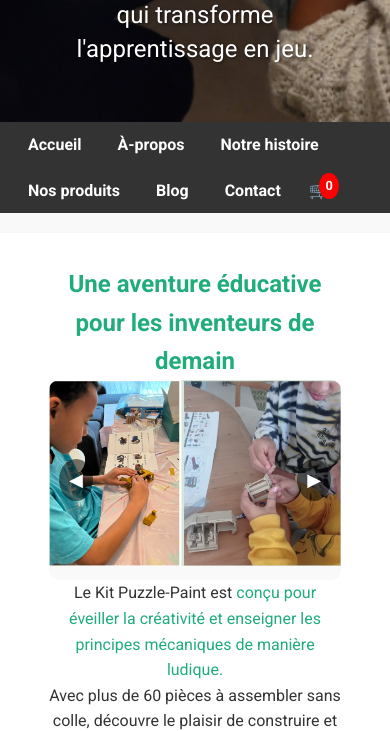
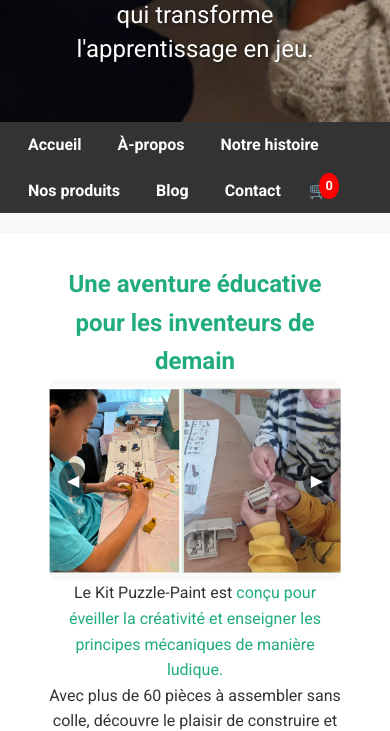
Before and after one commit to Sharlee18/Sitewebpuzzlepaint, a plain HTML site: page index.html in a window 390 px wide. Shown: the part 378-1109 px from the top of the page. Drawn offline with Linux system fonts and the light colour scheme.

Commit message:
correction image carrousel corrompu

```diff
--- a/CSS.css
+++ b/CSS.css
@@ -209,29 +209,6 @@ footer p {
     margin-top: 1rem;
 }
 
-
-/* Conteneur du carrousel */
-.carousel {
-    width: 100%; /* Adaptez à la largeur souhaitée */
-    max-width: 500px; /* Largeur maximale pour limiter la taille */
-    overflow: hidden; /* Masque les images qui dépassent du conteneur */
-    margin: 0 auto; /* Centre le carrousel */
-    position: relative;
-}
-
-/* Conteneur des images */
-.carousel-images {
-    display: flex; /* Les images sont alignées en ligne */
-    animation: slide 20s infinite; /* Animation de défilement */
-}
-
-/* Chaque image */
-.carousel-images img {
-    width: 100%; /* Chaque image occupe toute la largeur du conteneur */
-    flex-shrink: 0; /* Empêche les images de se réduire */
-}
-
-
 /* Section vidéo */
 .video {
     text-align: center;
@@ -260,68 +237,6 @@ footer p {
     box-shadow: 0 4px 8px rgba(18, 210, 120, 0.548);
 }
 
-
-.carousel {
-    position: relative;
-    max-width: 600px;
-    margin: auto;
-    overflow: hidden;
-}
-
-.carousel-track-container {
-    position: relative;
-    overflow: hidden;
-}
-
-.carousel-track {
-    display: flex;
-    transition: transform 0.5s ease-in-out;
-    list-style: none;
-    padding: 0;
-    margin: 0;
-}
-
-.carousel-slide {
-    min-width: 100%; /* Chaque image occupe 100% de la largeur visible */
-}
-
-.carousel img {
-    width: 100%; /* Ajuste la largeur au conteneur */
-    height: auto; /* Maintient le ratio d'aspect */
-    max-height: 300px; /* Limite la hauteur maximale */
-    object-fit: cover; /* Remplit le conteneur sans déformer l'image */
-}
-
-.carousel-nav {
-    position: absolute;
-    top: 50%;
-    width: 100%;
-    display: flex;
-    justify-content: space-between;
-    transform: translateY(-50%);
-}
-
-.carousel-btn {
-    background-color: rgba(0, 0, 0, 0.5);
-    color: white;
-    border: none;
-    padding: 10px;
-    cursor: pointer;
-    font-size: 18px;
-    border-radius: 50%;
-}
-
-.carousel-btn:hover {
-    background-color: rgba(0, 0, 0, 0.7);
-}
-
-.carousel-indicators {
-    position: absolute;
-    bottom: 10px;
-    display: flex;
-    justify-content: center;
-    width: 100%;
-}
 
 .indicator {
     height: 10px;
@@ -367,15 +282,6 @@ footer p {
         padding: 0.5rem;
     }
 
-    /* Adapter le carrousel */
-    .carousel {
-        max-width: 100%; /* Adapte la largeur au téléphone */
-    }
-
-    .carousel img {
-        max-height: 200px; /* Limite la hauteur des images */
-        object-fit: cover; /* Garde une bonne proportion sans déformer */
-    }
 
     /* Réduire les boutons */
     .btn {
@@ -390,12 +296,6 @@ footer p {
     }
 }
 
-.carousel img {
-    width: 100%; /* L'image occupe toute la largeur */
-    height: auto; /* Respecte les proportions */
-    object-fit: cover; /* Empêche les déformations */
-}
-
 footer {
     padding: 10px 20px; /* Réduit l'espacement interne */
     font-size: 0.8rem; /* Adapte la taille de la police */
@@ -406,106 +306,6 @@ img {
     height: auto; /* Conserve les proportions de l'image */
     display: block; /* Supprime les espaces blancs sous les images */
     margin: 0 auto; /* Centre l'image */
-}
-
-/* Conteneur principal pour le carrousel */
-.carousel {
-    position: relative;
-    width: 100%;
-    max-width: 600px; /* Largeur maximale pour limiter la taille */
-    margin: auto;
-    overflow: hidden; /* Masque les débordements */
-    background: #f9f9f9; /* Fond de sécurité pour les transitions */
-    border-radius: 10px; /* Coins arrondis pour un design moderne */
-}
-
-/* Conteneur pour les images */
-.carousel-track {
-    display: flex;
-    transition: transform 0.5s ease-in-out; /* Transition fluide */
-    list-style: none;
-    padding: 0;
-    margin: 0;
-}
-
-/* Images des carrousels */
-.carousel-track img {
-    width: 100%; /* L'image occupe toute la largeur */
-    height: 100%; /* S'adapte à la hauteur définie */
-    object-fit: contain; /* Maintient les proportions sans couper l'image */
-    flex-shrink: 0; /* Empêche les images de rétrécir */
-}
-
-/* Fixer la hauteur du conteneur */
-.carousel {
-    height: 300px; /* Hauteur fixe du carrousel */
-}
-
-/* Navigation - Boutons précédent/suivant */
-.carousel-btn {
-    position: absolute;
-    top: 50%;
-    transform: translateY(-50%);
-    background-color: rgba(0, 0, 0, 0.5);
-    color: white;
-    border: none;
-    cursor: pointer;
-    padding: 10px;
-    font-size: 18px;
-    border-radius: 50%;
-    z-index: 10;
-}
-
-.carousel-btn.prev-btn {
-    left: 10px;
-}
-
-.carousel-btn.next-btn {
-    right: 10px;
-}
-
-.carousel-btn:hover {
-    background-color: rgba(0, 0, 0, 0.7);
-}
-
-/* Indicateurs */
-.carousel-indicators {
-    position: absolute;
-    bottom: 10px;
-    display: flex;
-    justify-content: center;
-    width: 100%;
-}
-
-.indicator {
-    height: 10px;
-    width: 10px;
-    margin: 0 5px;
-    background-color: rgba(0, 0, 0, 0.5);
-    border-radius: 50%;
-    border: none;
-    cursor: pointer;
-}
-
-.current-indicator {
-    background-color: white;
-}
-
-/* Responsive design */
-@media (max-width: 768px) {
-    .carousel {
-        max-width: 100%; /* Adapte la largeur au téléphone */
-        height: 200px; /* Réduit la hauteur sur les petits écrans */
-    }
-
-    .carousel-track img {
-        object-fit: contain; /* Priorité au maintien des proportions */
-    }
-
-    .carousel-btn {
-        padding: 8px;
-        font-size: 16px;
-    }
 }
 
 /* Réinitialisation CSS de base */
@@ -750,27 +550,6 @@ footer p {
 }
 
 
-/* Conteneur du carrousel */
-.carousel {
-    width: 100%; /* Adaptez à la largeur souhaitée */
-    max-width: 500px; /* Largeur maximale pour limiter la taille */
-    overflow: hidden; /* Masque les images qui dépassent du conteneur */
-    margin: 0 auto; /* Centre le carrousel */
-    position: relative;
-}
-
-/* Conteneur des images */
-.carousel-images {
-    display: flex; /* Les images sont alignées en ligne */
-    animation: slide 20s infinite; /* Animation de défilement */
-}
-
-/* Chaque image */
-.carousel-images img {
-    width: 100%; /* Chaque image occupe toute la largeur du conteneur */
-    flex-shrink: 0; /* Empêche les images de se réduire */
-}
-
 
 /* Section vidéo */
 .video {
@@ -800,68 +579,6 @@ footer p {
     box-shadow: 0 4px 8px rgba(0, 0, 0, 0.2);
 }
 
-
-.carousel {
-    position: relative;
-    max-width: 600px;
-    margin: auto;
-    overflow: hidden;
-}
-
-.carousel-track-container {
-    position: relative;
-    overflow: hidden;
-}
-
-.carousel-track {
-    display: flex;
-    transition: transform 0.5s ease-in-out;
-    list-style: none;
-    padding: 0;
-    margin: 0;
-}
-
-.carousel-slide {
-    min-width: 100%; /* Chaque image occupe 100% de la largeur visible */
-}
-
-.carousel img {
-    width: 100%; /* Ajuste la largeur au conteneur */
-    height: auto; /* Maintient le ratio d'aspect */
-    max-height: 300px; /* Limite la hauteur maximale */
-    object-fit: cover; /* Remplit le conteneur sans déformer l'image */
-}
-
-.carousel-nav {
-    position: absolute;
-    top: 50%;
-    width: 100%;
-    display: flex;
-    justify-content: space-between;
-    transform: translateY(-50%);
-}
-
-.carousel-btn {
-    background-color: rgba(0, 0, 0, 0.5);
-    color: white;
-    border: none;
-    padding: 10px;
-    cursor: pointer;
-    font-size: 18px;
-    border-radius: 50%;
-}
-
-.carousel-btn:hover {
-    background-color: rgba(0, 0, 0, 0.7);
-}
-
-.carousel-indicators {
-    position: absolute;
-    bottom: 10px;
-    display: flex;
-    justify-content: center;
-    width: 100%;
-}
 
 .indicator {
     height: 10px;
@@ -907,15 +624,6 @@ footer p {
         padding: 0.5rem;
     }
 
-    /* Adapter le carrousel */
-    .carousel {
-        max-width: 100%; /* Adapte la largeur au téléphone */
-    }
-
-    .carousel img {
-        max-height: 200px; /* Limite la hauteur des images */
-        object-fit: cover; /* Garde une bonne proportion sans déformer */
-    }
 
     /* Réduire les boutons */
     .btn {
@@ -930,11 +638,6 @@ footer p {
     }
 }
 
-.carousel img {
-    width: 100%; /* L'image occupe toute la largeur */
-    height: auto; /* Respecte les proportions */
-    object-fit: cover; /* Empêche les déformations */
-}
 
 footer {
     padding: 10px 20px; /* Réduit l'espacement interne */
@@ -1415,3 +1118,246 @@ body {
     font-size: 20px;
     cursor: pointer;
 }
+
+/* Conteneur du carrousel */
+.carousel {
+    width: 100%; /* Adaptez à la largeur souhaitée */
+    max-width: 500px; /* Largeur maximale pour limiter la taille */
+    overflow: hidden; /* Masque les images qui dépassent du conteneur */
+    margin: 0 auto; /* Centre le carrousel */
+    position: relative;
+}
+
+/* Conteneur des images */
+.carousel-images {
+    display: flex; /* Les images sont alignées en ligne */
+    animation: slide 20s infinite; /* Animation de défilement */
+}
+
+/* Chaque image */
+.carousel-images img {
+    width: 100%; /* Chaque image occupe toute la largeur du conteneur */
+    flex-shrink: 0; /* Empêche les images de se réduire */
+}
+
+.carousel {
+    position: relative;
+    max-width: 600px;
+    margin: auto;
+    overflow: hidden;
+}
+
+.carousel-track-container {
+    position: relative;
+    overflow: hidden;
+}
+
+.carousel-track {
+    display: flex;
+    transition: transform 0.5s ease-in-out;
+    list-style: none;
+    padding: 0;
+    margin: 0;
+}
+
+.carousel-slide {
+    min-width: 100%; /* Chaque image occupe 100% de la largeur visible */
+}
+
+.carousel img {
+    width: 100%; /* Ajuste la largeur au conteneur */
+    height: auto; /* Maintient le ratio d'aspect */
+    max-height: 300px; /* Limite la hauteur maximale */
+    object-fit: cover; /* Remplit le conteneur sans déformer l'image */
+}
+
+.carousel-nav {
+    position: absolute;
+    top: 50%;
+    width: 100%;
+    display: flex;
+    justify-content: space-between;
+    transform: translateY(-50%);
+}
+
+.carousel-btn {
+    background-color: rgba(0, 0, 0, 0.5);
+    color: white;
+    border: none;
+    padding: 10px;
+    cursor: pointer;
+    font-size: 18px;
+    border-radius: 50%;
+}
+
+.carousel-btn:hover {
+    background-color: rgba(0, 0, 0, 0.7);
+}
+
+.carousel-indicators {
+    position: absolute;
+    bottom: 10px;
+    display: flex;
+    justify-content: center;
+    width: 100%;
+}
+
+.indicator {
+    height: 10px;
+    width: 10px;
+    margin: 0 5px;
+    background-color: rgba(0, 0, 0, 0.5);
+    border-radius: 50%;
+    border: none;
+    cursor: pointer;
+}
+
+.current-indicator {
+    background-color: white;
+}
+
+/* Adapter le carrousel */
+    .carousel {
+        max-width: 100%; /* Adapte la largeur au téléphone */
+    }
+
+    .carousel img {
+        max-height: 200px; /* Limite la hauteur des images */
+        object-fit: cover; /* Garde une bonne proportion sans déformer */
+    }
+
+.carousel img {
+    width: 100%; /* L'image occupe toute la largeur */
+    height: auto; /* Respecte les proportions */
+    object-fit: cover; /* Empêche les déformations */
+}
+
+/* Conteneur principal pour le carrousel */
+.carousel {
+    position: relative;
+    width: 100%;
+    max-width: 600px; /* Largeur maximale pour limiter la taille */
+    margin: auto;
+    overflow: hidden; /* Masque les débordements */
+    background: #f9f9f9; /* Fond de sécurité pour les transitions */
+    border-radius: 10px; /* Coins arrondis pour un design moderne */
+}
+
+/* Conteneur pour les images */
+.carousel-track {
+    display: flex;
+    transition: transform 0.5s ease-in-out; /* Transition fluide */
+    list-style: none;
+    padding: 0;
+    margin: 0;
+}
+
+/* Images des carrousels */
+.carousel-track img {
+    width: 100%; /* L'image occupe toute la largeur */
+    height: 100%; /* S'adapte à la hauteur définie */
+    object-fit: contain; /* Maintient les proportions sans couper l'image */
+    flex-shrink: 0; /* Empêche les images de rétrécir */
+}
+
+/* Fixer la hauteur du conteneur */
+.carousel {
+    height: 300px; /* Hauteur fixe du carrousel */
+}
+
+/* Navigation - Boutons précédent/suivant */
+.carousel-btn {
+    position: absolute;
+    top: 50%;
+    transform: translateY(-50%);
+    background-color: rgba(0, 0, 0, 0.5);
+    color: white;
+    border: none;
+    cursor: pointer;
+    padding: 10px;
+    font-size: 18px;
+    border-radius: 50%;
+    z-index: 10;
+}
+
+.carousel-btn.prev-btn {
+    left: 10px;
+}
+
+.carousel-btn.next-btn {
+    right: 10px;
+}
+
+.carousel-btn:hover {
+    background-color: rgba(0, 0, 0, 0.7);
+}
+
+/* Indicateurs */
+.carousel-indicators {
+    position: absolute;
+    bottom: 10px;
+    display: flex;
+    justify-content: center;
+    width: 100%;
+}
+
+.indicator {
+    height: 10px;
+    width: 10px;
+    margin: 0 5px;
+    background-color: rgba(0, 0, 0, 0.5);
+    border-radius: 50%;
+    border: none;
+    cursor: pointer;
+}
+
+.current-indicator {
+    background-color: white;
+}
+
+/* Responsive design */
+@media (max-width: 768px) {
+    .carousel {
+        max-width: 100%; /* Adapte la largeur au téléphone */
+        height: 200px; /* Réduit la hauteur sur les petits écrans */
+    }
+
+    .carousel-track img {
+        object-fit: contain; /* Priorité au maintien des proportions */
+    }
+
+    .carousel-btn {
+        padding: 8px;
+        font-size: 16px;
+    }
+}
+
+/* ======= Ajustement des images du carrousel ======= */
+.carousel-track img {
+    width: 100%; /* L'image s'ajuste à la largeur du conteneur */
+    height: 100%; /* Ajuste la hauteur */
+    object-fit: contain; /* Assure que toute l’image soit visible sans la couper */
+    flex-shrink: 0;
+    display: block;
+    background-color: rgb(255, 255, 255); /* Optionnel : pour éviter un fond blanc derrière */
+}
+
+.carousel {
+    display: flex;
+    justify-content: center; /* Centre l’image horizontalement */
+    align-items: center; /* Centre verticalement */
+    width: 100%;
+    height: auto; /* La hauteur s'adapte à l'image */
+    overflow: hidden; /* Évite les débordements */
+}
+
+.carousel-track {
+    display: flex;
+    align-items: center; /* Centre les images verticalement */
+}
+
+.carousel-track img {
+    width: 100%; /* L’image prend toute la largeur */
+    height: auto; /* Garde les proportions originales */
+    object-fit: contain; /* L’image s’adapte sans être coupée */
+}
```
Also changed, not shown: index.html (+1 -2 lines).
